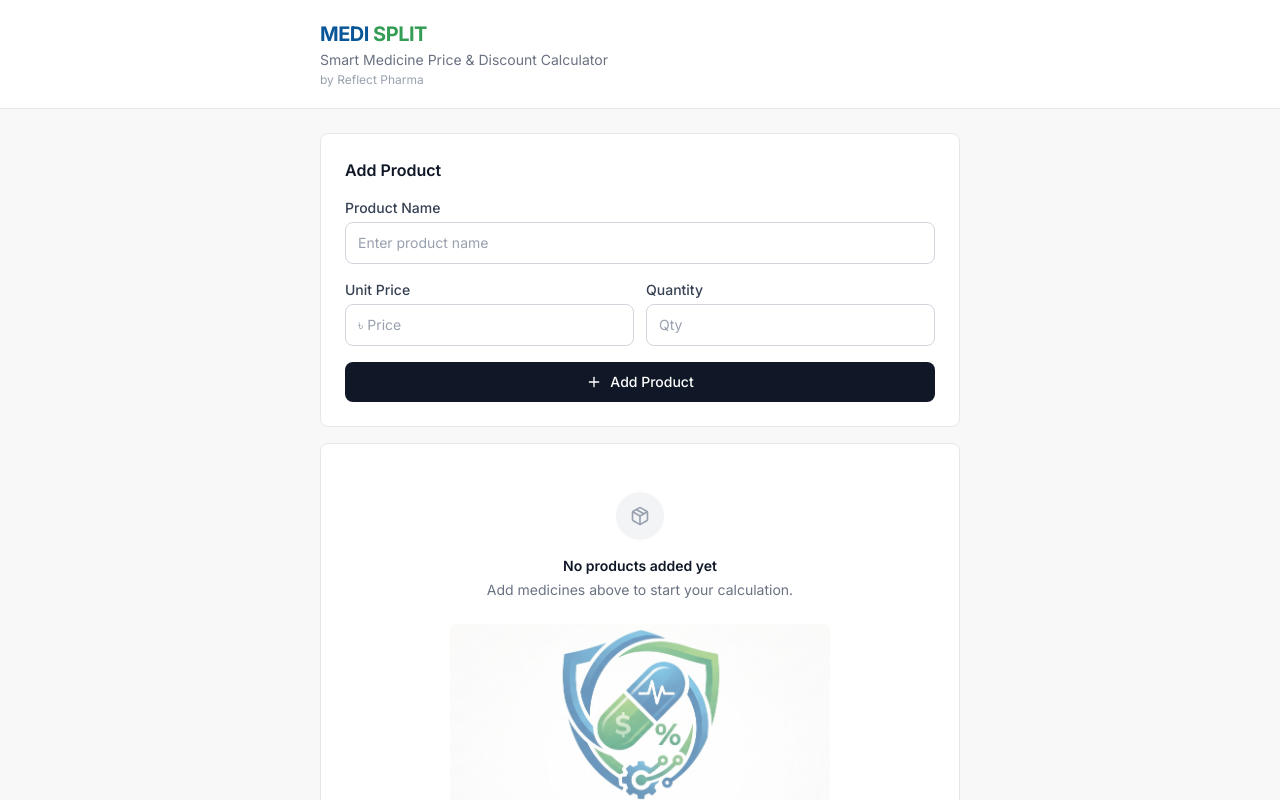
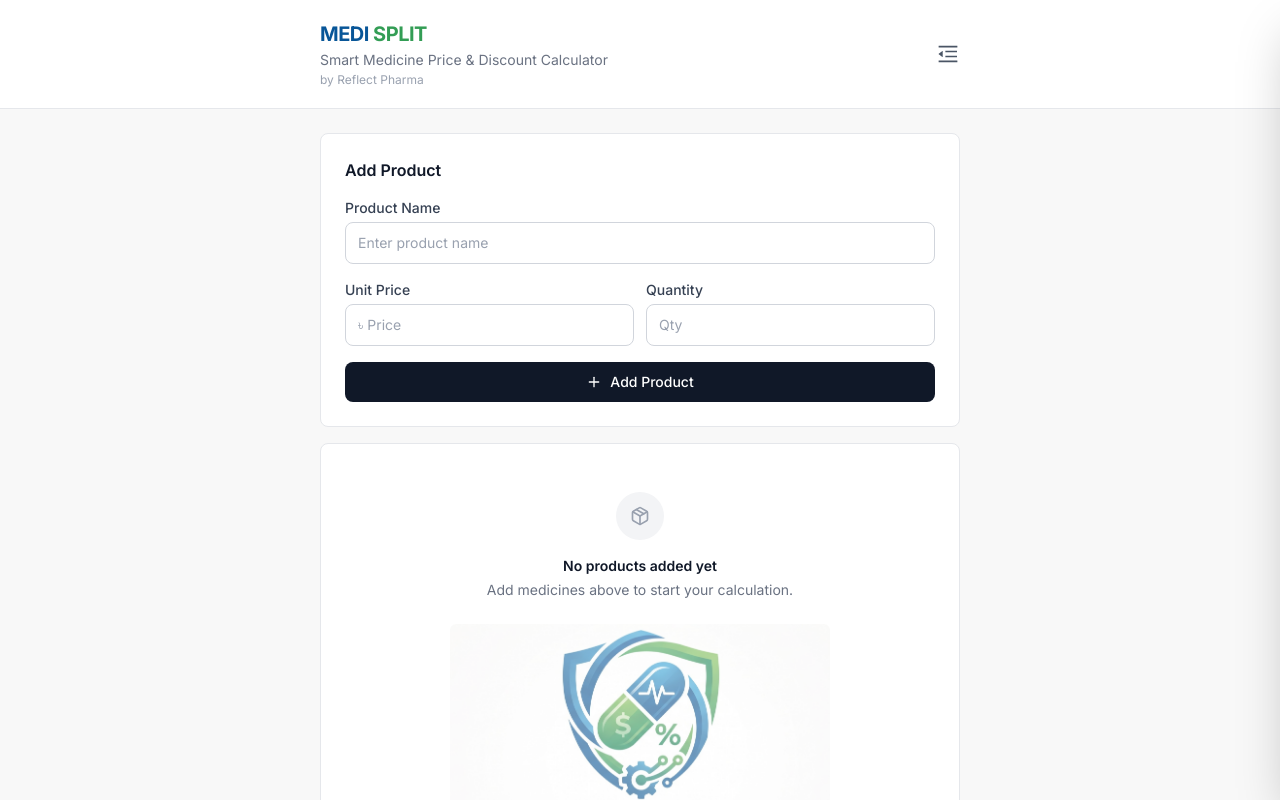
Before and after one commit to SIMANTO-PODDAR/Medi-Split, a Next.js app: page / in a window 1280 px wide. Shown: the top 800 px of the page. Built offline with nearby package versions, Linux system fonts and the light colour scheme.

Commit message:
add Sidebar

```diff
--- a/src/app/layout.tsx
+++ b/src/app/layout.tsx
@@ -1,6 +1,8 @@
 import type { Metadata } from "next";
 import { Inter } from "next/font/google";
 import "./globals.css";
+import Header from "@/sections/Header/Header";
+import Footer from "@/sections/Footer/Footer";
 
 const inter = Inter({
   variable: "--font-geist-sans",
@@ -8,7 +10,8 @@ const inter = Inter({
 });
 
 export const metadata: Metadata = {
-  title: "MediSplit — Smart Medicine Price & Discount Calculator | Reflect Pharma",
+  title:
+    "MediSplit — Smart Medicine Price & Discount Calculator | Reflect Pharma",
   description:
     "MediSplit by Reflect Pharma — Quickly calculate medicine prices, apply discounts, and view detailed breakdowns. A fast utility for pharmaceutical sales workers. Developed by Simanto Poddar.",
 };
@@ -17,7 +20,11 @@ export default function RootLayout({ children }: LayoutProps<"/">) {
   return (
     <html lang="en" className={`${inter.variable} h-full antialiased`}>
       <body className="min-h-full flex flex-col bg-background text-foreground">
+        <Header />
+
         {children}
+
+        <Footer />
       </body>
     </html>
   );
--- a/src/app/page.tsx
+++ b/src/app/page.tsx
@@ -3,46 +3,10 @@ import Calculator from "@/components/calculator/Calculator";
 export default function Home() {
   return (
     <div className="flex-1 flex flex-col">
-      {/* Header */}
-      <header className="bg-white border-b border-gray-200">
-        <div className="max-w-2xl mx-auto px-4 py-4 sm:py-5">
-          <h1 className="text-lg sm:text-xl font-bold tracking-tight">
-            <span style={{ color: "#085698" }}>MEDI</span>{" "}
-            <span style={{ color: "#339d55" }}>SPLIT</span>
-          </h1>
-          <p className="text-sm text-gray-500 mt-0.5">
-            Smart Medicine Price & Discount Calculator
-          </p>
-          <p className="text-xs text-gray-400 mt-0.5">
-            by Reflect Pharma
-          </p>
-        </div>
-      </header>
-
       {/* Main Content */}
       <main className="flex-1 max-w-2xl mx-auto w-full px-4 py-4 sm:py-6">
         <Calculator />
       </main>
-
-      {/* Footer */}
-      <footer className="border-t border-gray-200 bg-white">
-        <div className="max-w-2xl mx-auto px-4 py-3 text-center space-y-0.5">
-          <p className="text-xs text-gray-400">
-            MediSplit — Smart Medicine Price & Discount Calculator by Reflect Pharma
-          </p>
-          <p className="text-xs text-gray-400">
-            Developed by{" "}
-            <a
-              href="https://simanto-poddar-portfolio.vercel.app"
-              target="_blank"
-              rel="noopener noreferrer"
-              className="text-gray-500 hover:text-gray-700 underline underline-offset-2 transition-colors"
-            >
-              Simanto Poddar
-            </a>
-          </p>
-        </div>
-      </footer>
     </div>
   );
 }
--- a/src/components/calculator/ProductForm.tsx
+++ b/src/components/calculator/ProductForm.tsx
@@ -90,12 +90,12 @@ export default function ProductForm({
 
     const priceNum = parseFloat(unitPrice);
     if (!unitPrice.trim() || isNaN(priceNum) || priceNum < 0) {
-      newErrors.unitPrice = "Enter a valid price (≥ 0)";
+      newErrors.unitPrice = "Enter a valid price";
     }
 
     const qtyNum = parseFloat(quantity);
     if (!quantity.trim() || isNaN(qtyNum) || qtyNum <= 0) {
-      newErrors.quantity = "Enter a valid quantity (> 0)";
+      newErrors.quantity = "Enter a valid quantity";
     }
 
     setErrors(newErrors);
--- /dev/null
+++ b/src/sections/Footer/Footer.tsx
@@ -0,0 +1,25 @@
+const Footer = () => {
+  return (
+    <footer className="border-t border-gray-200 bg-white">
+      <div className="max-w-2xl mx-auto px-4 py-3 text-center space-y-0.5">
+        <p className="text-xs text-gray-400">
+          MediSplit — Smart Medicine Price & Discount Calculator by Reflect
+          Pharma
+        </p>
+        <p className="text-xs text-gray-400">
+          Developed by{" "}
+          <a
+            href="https://simanto-poddar-portfolio.vercel.app"
+            target="_blank"
+            rel="noopener noreferrer"
+            className="text-gray-500 hover:text-gray-700 underline underline-offset-2 transition-colors"
+          >
+            Simanto Poddar
+          </a>
+        </p>
+      </div>
+    </footer>
+  );
+};
+
+export default Footer;
--- /dev/null
+++ b/src/sections/Header/Header.tsx
@@ -0,0 +1,86 @@
+"use client";
+
+import { useState } from "react";
+import Link from "next/link";
+import { AiOutlineMenuFold, AiOutlineClose } from "react-icons/ai";
+
+const navLinks = [
+  {
+    name: "Home",
+    href: "/",
+  },
+];
+
+const Header = () => {
+  const [isSidebarOpen, setIsSidebarOpen] = useState(false);
+
+  const closeSidebar = () => setIsSidebarOpen(false);
+  const openSidebar = () => setIsSidebarOpen(true);
+
+  return (
+    <header className="bg-white border-b border-gray-200 relative">
+      <div className="max-w-2xl mx-auto px-4 py-4 sm:py-5 flex justify-between items-center">
+        <div>
+          <h1 className="text-lg sm:text-xl font-bold tracking-tight">
+            <span style={{ color: "#085698" }}>MEDI</span>{" "}
+            <span style={{ color: "#339d55" }}>SPLIT</span>
+          </h1>
+          <p className="text-sm text-gray-500 mt-0.5">
+            Smart Medicine Price & Discount Calculator
+          </p>
+          <p className="text-xs text-gray-400 mt-0.5">by Reflect Pharma</p>
+        </div>
+
+        <button
+          onClick={openSidebar}
+          className="p-2 -mr-2 text-gray-600 hover:text-gray-900 transition-colors cursor-pointer"
+          aria-label="Open menu"
+        >
+          <AiOutlineMenuFold size={24} />
+        </button>
+      </div>
+
+      {/* Overlay */}
+      <div
+        className={`fixed inset-0 bg-black/50 z-40 transition-opacity duration-300 ${
+          isSidebarOpen ? "opacity-100 pointer-events-auto" : "opacity-0 pointer-events-none"
+        }`}
+        onClick={closeSidebar}
+        aria-hidden="true"
+      />
+
+      {/* Sidebar Drawer */}
+      <div
+        className={`fixed top-0 right-0 h-full w-64 sm:w-72 bg-white z-50 shadow-2xl transform transition-transform duration-300 ease-in-out flex flex-col ${
+          isSidebarOpen ? "translate-x-0" : "translate-x-full"
+        }`}
+      >
+        <div className="p-4 flex justify-between items-center border-b border-gray-100">
+          <span className="font-semibold text-gray-800 tracking-tight">Navigation</span>
+          <button
+            onClick={closeSidebar}
+            className="p-2 -mr-2 text-gray-500 hover:text-gray-800 transition-colors cursor-pointer"
+            aria-label="Close menu"
+          >
+            <AiOutlineClose size={20} />
+          </button>
+        </div>
+
+        <nav className="p-4 flex flex-col gap-2">
+          {navLinks.map((link) => (
+            <Link
+              key={link.name}
+              href={link.href}
+              onClick={closeSidebar}
+              className="px-4 py-3 text-gray-700 hover:bg-gray-50 hover:text-gray-900 rounded-md transition-colors font-medium"
+            >
+              {link.name}
+            </Link>
+          ))}
+        </nav>
+      </div>
+    </header>
+  );
+};
+
+export default Header;
```
